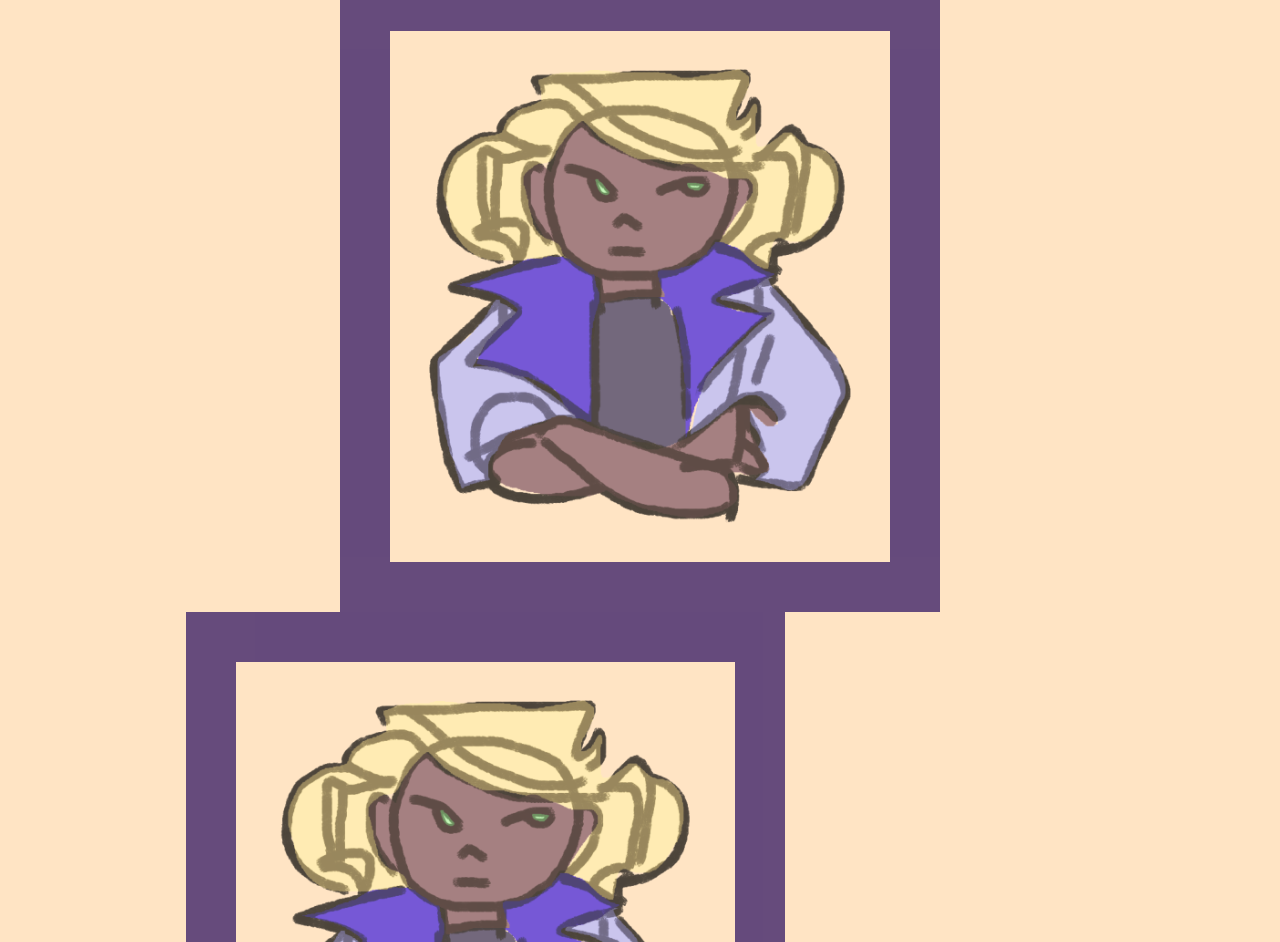
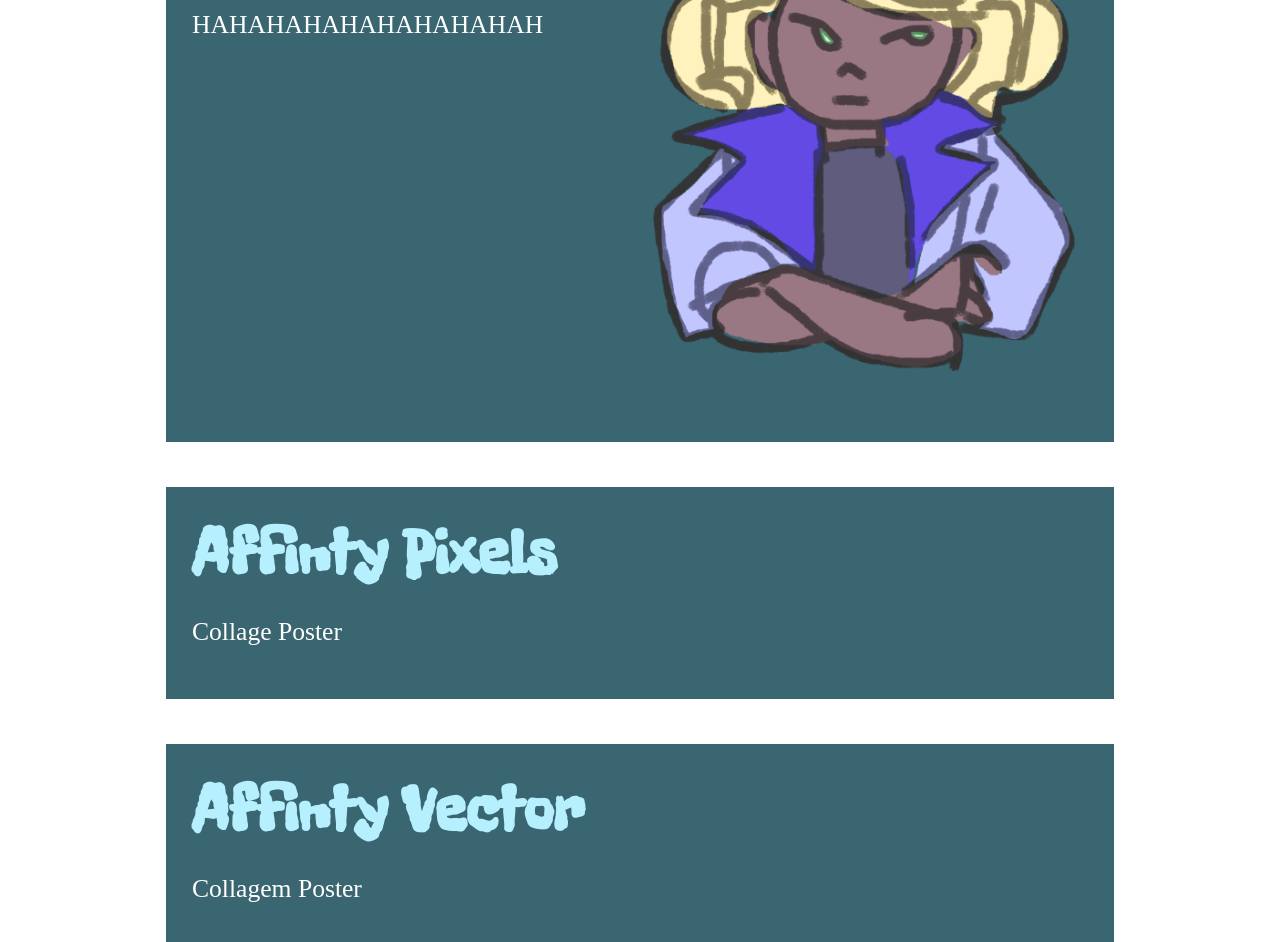
Before and after one commit to 42akira/lena_webpage, a plain HTML site: page index.html in a window 1280 px wide. Shown: the part 460-1402 px from the top of the page. Drawn offline with Linux system fonts and the light colour scheme; a web font is replaced by a local one.

Commit message:
main alpha complete

```diff
--- a/index.html
+++ b/index.html
@@ -10,24 +10,36 @@
 
     <h1>Portfolio</h1>
 
-    <div>
-        <p>sdf</p>
-        <p>HAHAHAHAHAHAHAHAHAH</p>
+    <div class="block">
+        <div class="textblock">
+            <h2>About Me</h2>
+            <p>HAHAHAHAHAHAHAHAHAH</p>
+        </div>
+
+        <a href="./images/rafa.png" download>
+            <img id="rafa" src="./images/rafa.png" alt="Profilbild von Rafa">
+        </a>
+
+    </div>
+
+
+    <div class="block">
+        <div class="textblock">
+            <h2>Affinty Pixels</h2>
+            <p>Collage Poster</p>
+        </div>
 
 
     </div>
 
+    <div class="block">
+        <div class="textblock">
+            <h2>Affinty Vector</h2>
+            <p>Collagem Poster</p>
+        </div>
 
-    <div id="container">
-            <img id="rafa" src="./images/rafa.png" alt="Profilbild von Rafa">
+
     </div>
 
-    <a href="./about.html">
-        <img class="buttons" src="./images/eule.svg">
-    </a>
-
-    <a href="./images/rafa.png" download>
-        <img id="rafa" src="./images/rafa.png" alt="Profilbild von Rafa">
-    </a>
 </body>
 </html>
--- a/style.css
+++ b/style.css
@@ -1,5 +1,5 @@
 body{
-    background-color: bisque;
+    background-color: rgb(255, 255, 255);
     margin:2vw;
 }
 
@@ -7,45 +7,93 @@ body{
 
 
 
-
-
-p{
-    color:rgb(116, 58, 131);
-    font-size: 2vw;
-    font-family: 'Times New Roman', Times, serif;
-
-
-}
+/*--------------------------*/
 
 h1{
-    font-family: myfont;
+    font-family: freckles;
     font-size: 10vw;
     color:rgb(8, 64, 78);
 }
 
-#rafa{
-    width: 33vw;
-    opacity: 70%;
-    padding: 3vw;
-    border: 50px solid rgb(37, 10, 95);
+
+h2{
+    font-family: freckles;
+    font-size: 5vw;
+    color:rgb(164, 237, 255);
+    padding: 0px;
+    margin:0px;
+}
+
+
+p{
+    color:rgb(255, 255, 255);
+    font-size: 2vw;
+    font-family:isev;
 
 }
 
-#container{
-    display: flex;
-    justify-content: center;
 
-}
 
-@font-face {
-    font-family: myfont;
-    src: url(./fonts/FreckleFace-Regular.ttf);
-}
 
 a{
     font-size: 10vw;
 }
 
+
+/*---------ID---------*/
+
+
+
+
+
+#rafa{
+    width: 33vw;
+    padding: 1vw;
+
+}
+
+
+
+
+
+
+/*-------------CLASS----------------------*/
+
+.block{
+    display: flex;
+    justify-content: space-between;
+
+    margin: 2vw auto;
+    width: 70vw;
+    background-color: rgb(8, 64, 78);
+    opacity: 80%;
+    border: 10px solid white;
+    padding: 2vw;
+
+
+}
+
+.textblock{
+    display: flex;
+    flex-direction: column;
+}
+
 .buttons{
     width: 10vw;
 }
+
+
+
+
+/*--------------FONT---------------------------*/
+
+
+@font-face {
+    font-family: freckles;
+    src: url(./fonts/FreckleFace-Regular.ttf);
+}
+
+@font-face {
+    font-family: isev;
+    src: url(./fonts/IosevkaCharon-Bold.ttf);
+}
```
Also changed, not shown: about.html (deleted, +0 -14 lines), 2 other files.
